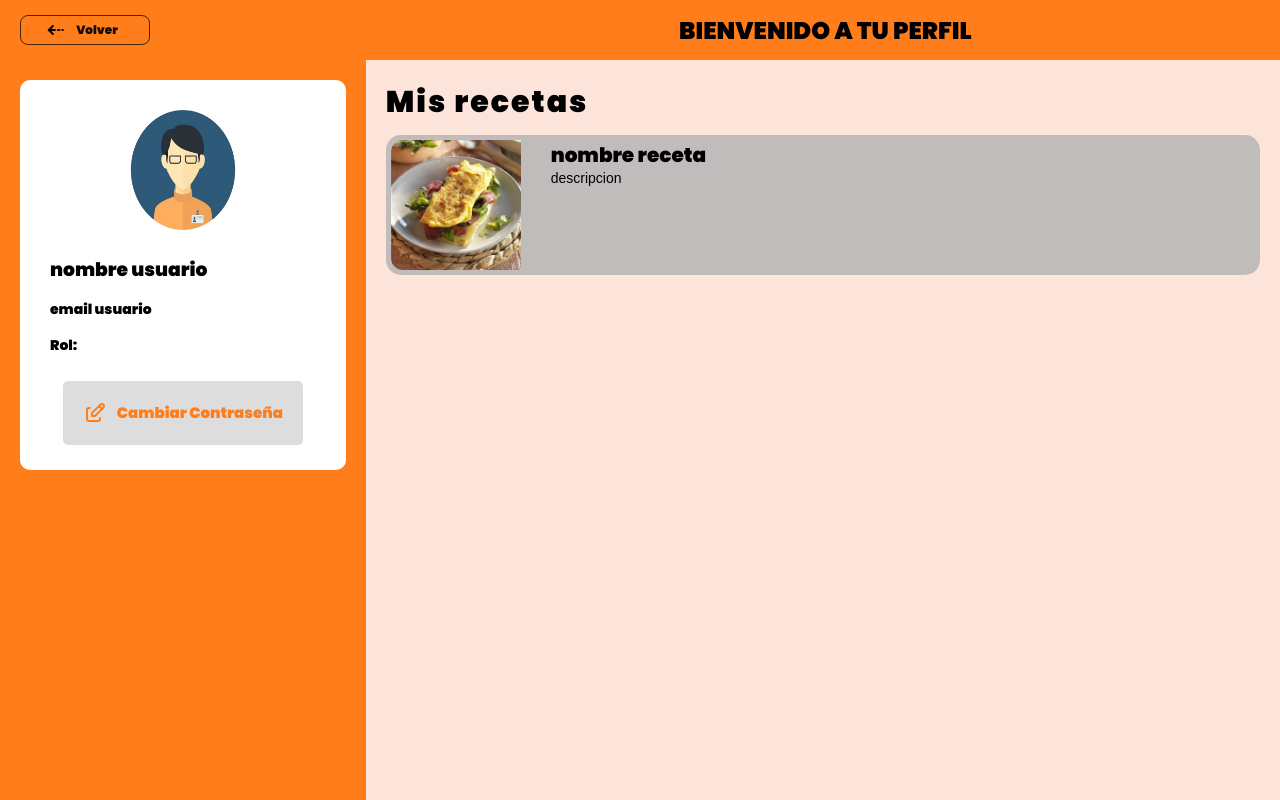
After one commit to Gabrielgit04/aplicacion_de_recetas, a Flask app: page /profile in a window 1280 px wide. The commit adds this page. Run offline with Flask 3, Linux system fonts and the light colour scheme.

Commit message:
cambios nuevo 02-07

```diff
--- a/app.py
+++ b/app.py
@@ -38,6 +38,11 @@ def recipe():
 @app.route('/search')
 def search():
     return render_template('search.html')
+
+# perfil
+@app.route('/profile')
+def perfil():
+    return render_template('perfil_usuario.html')
 
 
 
--- a/static/assets/css/index.css
+++ b/static/assets/css/index.css
@@ -214,7 +214,7 @@ button a:hover{
 /* //importando fuente */
 @font-face {
     font-family: "Inter";
-    src: url(http://127.0.0.1:5500/views/assets/fonts/Poppins-Black.ttf), format("truetype");
+    src: url(/static/assets/fonts/Poppins-Black.ttf), format("truetype");
 }
 
 /* responsive de la pagina */
--- /dev/null
+++ b/static/assets/css/perfil.css
@@ -0,0 +1,206 @@
+*{
+    margin: 0;
+    padding: 0;
+    box-sizing: border-box;
+}
+/* perfil */
+
+body{
+    background-color: #fce4db;
+    display: grid;
+    grid-template-areas:
+    "header header header"
+    "aside main main"
+    "aside main main";
+    grid-template-rows: 60px 1fr;
+    grid-template-columns: 1fr 2.5fr;
+    font-family: "Inter", monospace;
+    height: 100dvh;
+}
+
+.user-header{
+    display: grid;
+    grid-area: header;
+    grid-template-columns: 1fr 2.5fr;
+    background-color: #FF7D1B;
+    justify-content: center;
+    align-items: center;
+
+}
+
+.user-header article{
+    height: 100%;
+    text-align: center;
+    display: flex;
+    align-items: center;
+    text-indent: 5px;
+    text-transform: uppercase;
+    justify-content: center;
+}
+
+.contain-profile{
+    display: grid;
+    height: fit-content;
+    padding: 10px;
+    border: transparent;
+    border-radius: 10px;
+    background-color:white;
+}
+
+.profile-card{
+    display: grid;
+    height: fit-content;
+    gap: 15px;
+    margin-top: 20px;
+}
+
+.profile-info{
+    display: flex;
+    flex-direction:column ;
+    align-items: start;
+    justify-content: start;
+    gap: 15px;
+    padding: 10px;
+    text-indent: 10px;
+}
+.profile-info p{
+    font-size: 14px;
+    color: black;
+}
+
+.profile-image img{
+    width: 120px;
+    height: 120px;
+}
+.profile-image{
+    display: flex;
+    justify-content: center;
+    align-items: center;
+}
+
+.profile-actions{
+    display: flex;
+    flex-direction: column;
+    align-items: center;
+    justify-content: center;
+    gap:10px;
+    padding: 15px;
+}
+
+aside{
+    background-color: #FF7D1B;
+    padding: 20px;
+    grid-area: aside;
+}
+main{
+    padding: 20px;
+    grid-area: main;
+}
+
+.volver{
+    display: flex;
+    justify-content: center;
+    align-items: center;
+    background-color: transparent;
+    border-radius: 8px;
+    border: solid 1px rgba(0, 0, 0, 0.707);
+    padding: 4px 10px ;
+    gap: 5px;
+    width: 130px;
+    height: 30px;
+    margin-left: 20px;
+
+}
+
+
+.volver a{
+    text-decoration: none;
+    font-size: 12px;
+    margin-left:0;
+    display: flex;
+    justify-content: center;
+    align-items: center;
+    color: rgba(0, 0, 0, 0.915);
+}
+
+.volver:hover{
+    background-color: #DDDDDD;
+    cursor: pointer;
+    transition: all ease .4s;
+}
+
+.volver a img{
+    animation: arrow_move 800ms infinite;
+}
+
+.updt-pass{
+    display: flex;
+    gap: 10px;
+    padding: 15px;
+    font-size: 15px;
+}
+
+.profile-actions a{
+    text-decoration: none;
+    font-weight: 600;
+    padding: 5px;
+    border-radius: 5px;
+    background-color: #DDDDDD;
+    width: fit-content;
+    color: #FF7D1B;
+}
+
+.user-details{
+    display: flex;
+    flex-direction: column;
+    gap: 10px;
+}
+
+.user-details h2{
+    letter-spacing: 2px;
+    font-size: 30px;
+}
+.recipe-list{
+    display: grid;
+    grid-template-columns: 150px 1fr;
+    background-color: #c1bcbc;
+    border-radius: 15px;
+    padding: 5px;
+    height: fit-content;
+}
+.recipe-item{
+    gap: 10px;
+}
+.recipe-item h3{
+    font-size: 20px;
+    color: black;
+    margin-left: 10px;
+}
+.recipe-item p{
+    font-size: 14px;
+    color: black;
+    margin-left: 10px;
+    font-family: Arial, Helvetica, sans-serif;
+}
+.recipe-list img{
+    width: 130px;
+    height: 130px;
+    border-radius: 12px 0 0 12px;
+}
+/* recupear contrasena */
+/* hasta aca recuperar contrasena */
+
+
+/* importar fuentes */
+@font-face {
+    font-family: "Inter";
+    src: url(/static/assets/fonts/Poppins-Black.ttf), format("truetype");
+}
+
+/* animation */
+@keyframes arrow_move{
+    to{
+        transform: translateX(-20px);
+    }
+
+}
--- a/static/assets/css/principal.css
+++ b/static/assets/css/principal.css
@@ -754,7 +754,7 @@ p{
 /*importando fuentes*/
 @font-face {
     font-family: "Inter";
-    src: url(http://127.0.0.1:5500/views/assets/fonts/Poppins-Black.ttf), format("truetype");
+    src: url(/static/assets/fonts/Poppins-Black.ttf), format("truetype");
 }
 
 /* responsive design */
--- a/static/assets/css/styles.css
+++ b/static/assets/css/styles.css
@@ -313,6 +313,7 @@ textarea{
 
 /* hasta aca los estilos de contacto view */
 
+
 /* responsive design */
 
 @media(width < 450px){
@@ -417,7 +418,7 @@ textarea{
 /* animacion e importar fuente */
 @font-face {
     font-family: "Inter";
-    src: url(http://127.0.0.1:5500/views/assets/fonts/Poppins-Black.ttf), format("truetype");
+    src: url(/static/assets/fonts/Poppins-Black.ttf), format("truetype");
 }
 
 @keyframes aparicion{
--- /dev/null
+++ b/templates/perfil_usuario.html
@@ -0,0 +1,58 @@
+<!DOCTYPE html>
+<html lang="en">
+<head>
+    <meta charset="UTF-8">
+    <meta name="viewport" content="width=device-width, initial-scale=1.0">
+    <link rel="stylesheet" href="../static/assets/css/perfil.css">
+    <title>Perfil Usuario</title>
+</head>
+<body>
+    <header class="user-header">
+        <figure class="volver">
+            <a href="{{  url_for('principal')   }}"><img src="../static/assets/imgs/icon/arrow-narrow-left-dashed.svg"
+                    alt="back_icon"> Volver</a>
+        </figure>
+        <article>
+            <h2>Bienvenido a tu perfil</h2>
+        </article>
+    </header>
+    <aside>
+
+
+        <div class="contain-profile">
+
+        <div class="profile-card">
+            <figure class="profile-image">
+                <img src="../static/assets/imgs/icon/user-animate-removebg-preview.png" alt="user_icon">
+            </figure>
+            <article class="profile-info">
+                <h3>nombre usuario</h3>
+                <p>email usuario</p>
+                <p>Rol: </p>
+            </article>
+        </div>
+
+        <div class="profile-actions">
+            <a href="#" class="btn-change-password"><span class="updt-pass"><img src="../static/assets/imgs/icon/edit.svg" alt="update-password">Cambiar Contraseña</a>
+        </div>
+
+    </div>
+</aside>
+
+<main>
+    <section class="user-details">
+        <h2>Mis recetas</h2>
+
+        <div class="recipe-list">
+            <img src="../static/assets/imgs/img_platos/cena.jpg" alt="">
+                    <div class="recipe-item">
+                        <h3>nombre receta</h3>
+                        <p>descripcion</p>
+                    </div>
+        </div>
+    </section>
+</main>
+
+
+</body>
+</html>
--- a/templates/search.html
+++ b/templates/search.html
@@ -51,7 +51,7 @@
                 <article>
                     <h6>Nombre receta</h6>
                 </article>
-                <a href=""><button>Ver receta</button></a>
+                <a href="{{  url_for('recipe')   }}"><button>Ver receta</button></a>
 
             </figure>
             <!-- Agrega más recetas según sea necesario -->
```
Also changed, not shown: templates/recovery_password.html (added, +19 -0 lines), static/assets/imgs/icon/edit.svg (added), static/assets/imgs/icon/password-user.svg (added), static/assets/imgs/icon/user-animate-removebg-preview.png (added), 1 other file.
